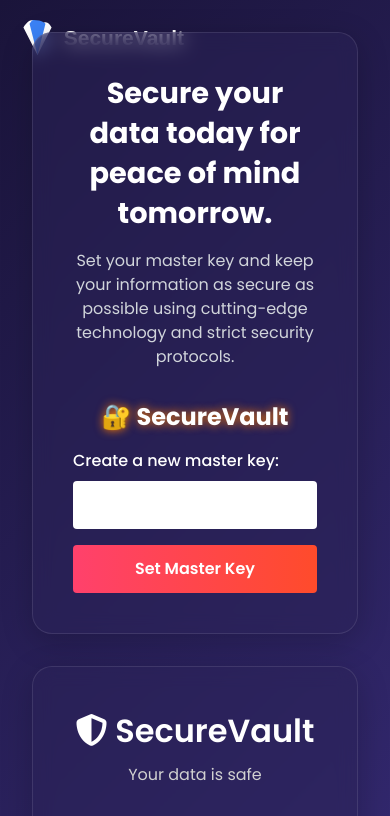
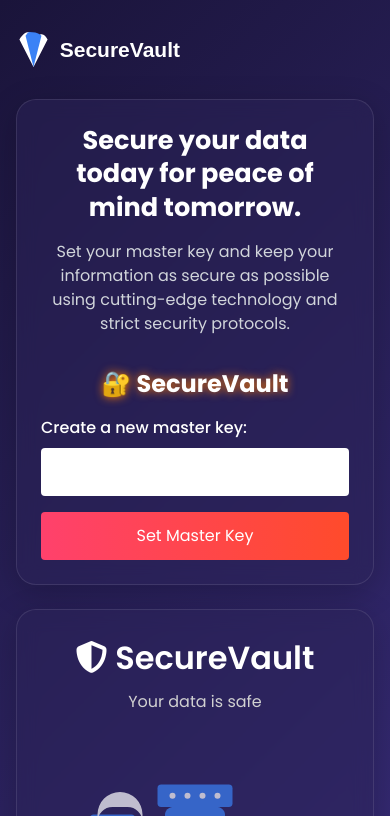
Before and after one commit to fardinevanlimon/Securevault-App, a plain HTML site: page index.html in a window 390 px wide. Shown: the top 816 px of the page. Drawn offline with nearby package versions, Linux system fonts and the light colour scheme.

Commit message:
Update style.css

```diff
--- a/style.css
+++ b/style.css
@@ -29,7 +29,6 @@ body {
     display: none;
 }
 
-/* CSS FOR THE TOP-LEFT LOGO */
 .page-header-logo {
     position: absolute;
     top: 40px;
@@ -46,7 +45,7 @@ body {
     gap: 2rem;
     width: 100%;
     max-width: 1100px;
-    align-items: flex-start; /* Aligns panels to the top */
+    align-items: flex-start;
 }
 
 .panel {
@@ -72,7 +71,7 @@ body {
 
 .app-wrapper {
     text-align: left;
-    margin-top: auto; /* Pushes the form section to the bottom */
+    margin-top: auto;
 }
 
 .form-logo {
@@ -87,7 +86,6 @@ body {
 .gradient-btn {
     background-image: var(--button-gradient);
     transition: transform 0.2s, box-shadow 0.2s;
-    font-weight: 600;
 }
 .gradient-btn:hover {
     transform: translateY(-2px);
@@ -158,28 +156,57 @@ body {
     box-shadow: 0 4px 15px rgba(255, 65, 108, 0.4);
 }
 
-/* Responsive Design */
+
+/* =================== RESPONSIVE DESIGN =================== */
+
+/* For Tablets */
 @media (max-width: 992px) {
+    body {
+        align-items: flex-start;
+        padding-top: 6rem;
+    }
     .main-container {
         flex-direction: column;
+        align-items: center;
+        gap: 1.5rem;
     }
     .left-panel, .right-panel {
         flex-basis: 100%;
+        width: 100%;
+        max-width: 600px;
     }
-    /* Make most buttons bold like the share button */
-.left-panel button {
-  font-weight: 600;
+    .page-header-logo {
+        top: 2rem;
+        left: 2rem;
+    }
 }
 
-/* Keep the reset button font normal, not bold */
-.left-panel button.bg-yellow-500 {
-  font-weight: 500;
-}
+/* For Mobile Phones */
+@media (max-width: 768px) {
+    /* Change body to normal block flow for mobile */
+    body {
+        display: block;
+        padding: 2rem 1rem;
+    }
+
+    /* Make the logo static and center it */
+    .page-header-logo {
+        position: static;
+        text-align: center;
+        margin-bottom: 2rem;
+    }
+
+    .main-container {
+        padding-top: 0;
+        width: 100%;
+    }
+
+    .panel {
+        padding: 1.5rem;
+    }
+
     .intro-text h1 {
-        font-size: 1.8rem;
-    }
-    .page-header-logo {
-        top: 20px;
-        left: 20px;
+        font-size: 1.6rem;
+        line-height: 1.3;
     }
 }
```
